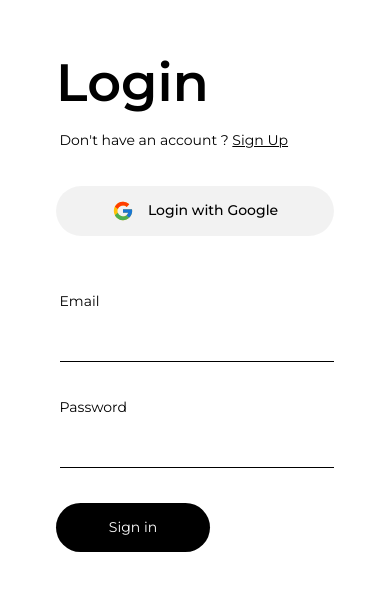
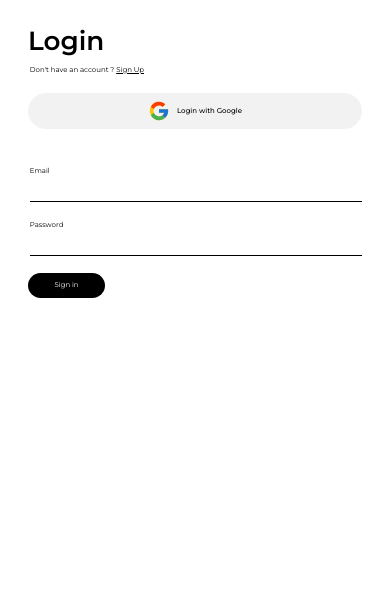
Before and after one commit to zeem2626/todo-nextJs-firebase, a Next.js app: page /login in a window 390 px wide. Shown: the top 590 px of the page. Built offline with nearby package versions, Linux system fonts and the light colour scheme; no server answers.

Commit message:
Update globals.css

```diff
--- a/styles/globals.css
+++ b/styles/globals.css
@@ -20,6 +20,6 @@
 }
  @media screen and (max-width: 600px) {
 :root {
-    font-size: 14px;
+    font-size: 7px;
   }
  }
```
